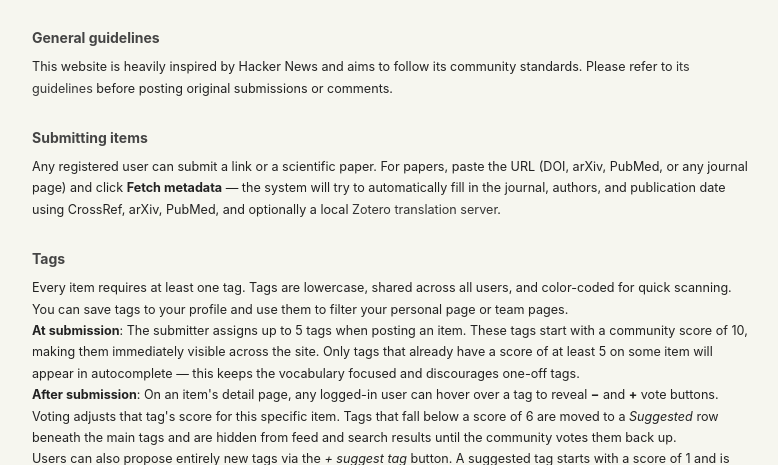
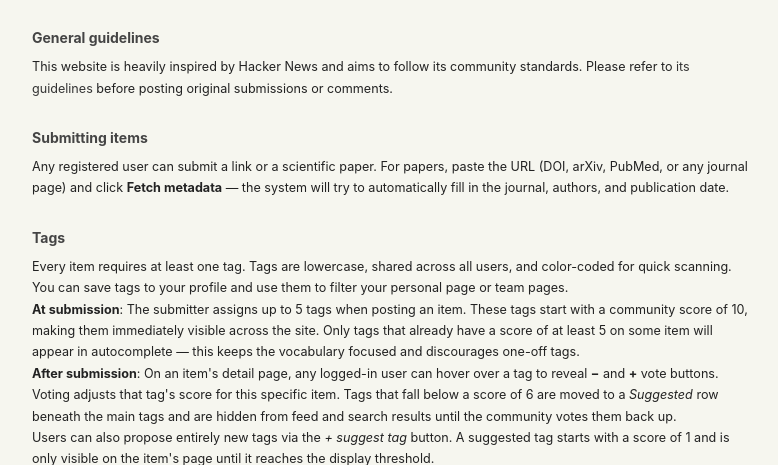
Before and after one commit to jsgounot/RNews, a FastAPI app: page /about in a window 1280 px wide. Shown: the part 261-726 px from the top of the page, without its empty margins (24-802 px from the left). Run offline with FastAPI, Linux system fonts and the light colour scheme.

Commit message:
Edit about

```diff
--- a/app/templates/about.html
+++ b/app/templates/about.html
@@ -34,9 +34,7 @@
       Any registered user can submit a link or a scientific paper.
       For papers, paste the URL (DOI, arXiv, PubMed, or any journal page)
       and click <strong>Fetch metadata</strong> — the system will try to
-      automatically fill in the journal, authors, and publication date using
-      CrossRef, arXiv, PubMed, and optionally a local
-      <a href="https://github.com/zotero/translation-server" target="_blank" rel="noopener">Zotero translation server</a>.
+      automatically fill in the journal, authors, and publication date.
     </p>
   </section>
 
```
